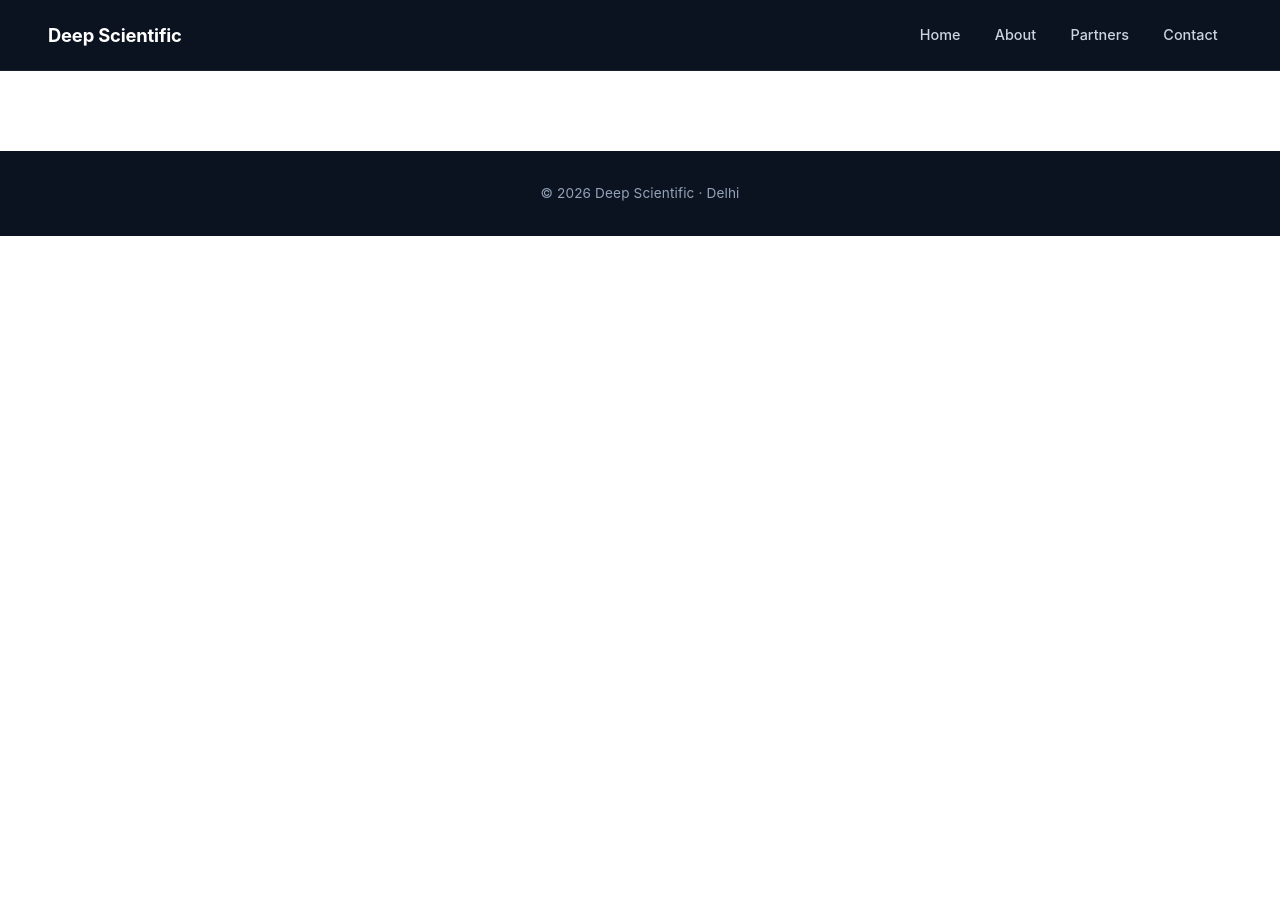
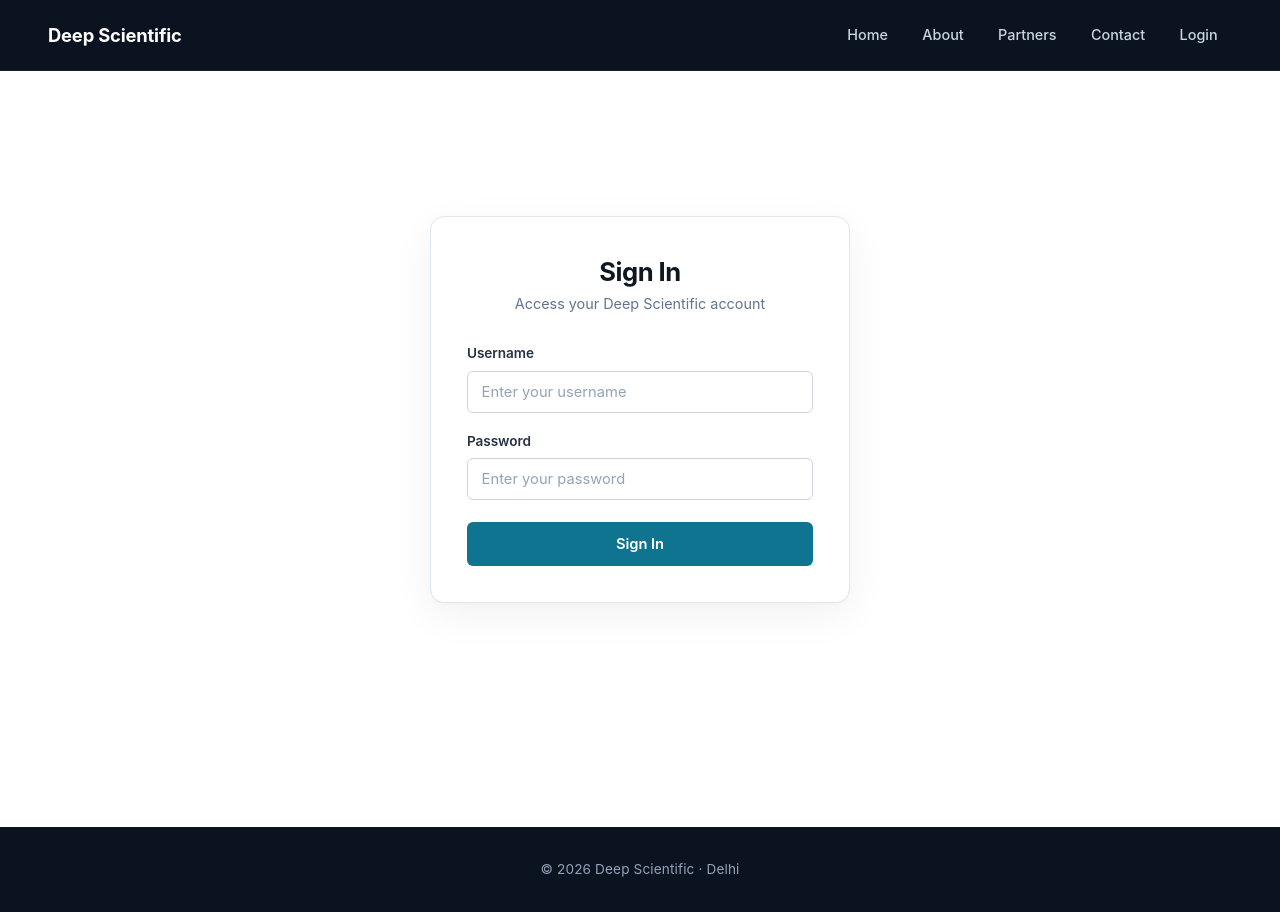
Before and after one commit to 1bmt/ds-frontend, a React (Vite) app: page /login in a window 1280 px wide. Before the commit the page ends 800 px from the top, so only its background shows below. Built offline with nearby package versions, Linux system fonts and the light colour scheme.

Commit message:
login form

```diff
--- a/src/App.jsx
+++ b/src/App.jsx
@@ -5,6 +5,7 @@ import Home from './pages/Home'
 import About from './pages/About'
 import Partners from './pages/Partners'
 import Contact from './pages/Contact'
+import Login from './pages/Login'
 
 function App() {
   return (
@@ -15,6 +16,7 @@ function App() {
         <Route path="/about" element={<About />} />
         <Route path="/partners" element={<Partners />} />
         <Route path="/contact" element={<Contact />} />
+        <Route path="/login" element={<Login />} />
       </Routes>
       <Footer />
     </div>
--- a/src/components/Header.jsx
+++ b/src/components/Header.jsx
@@ -12,6 +12,7 @@ function Header() {
           <Link to="/about">About</Link>
           <Link to="/partners">Partners</Link>
           <Link to="/contact">Contact</Link>
+          <Link to="/login">Login</Link>
         </nav>
       </div>
     </header>
--- a/src/index.css
+++ b/src/index.css
@@ -561,3 +561,52 @@ img { max-width: 100%; display: block; }
   .form-actions { justify-content: stretch; }
   .form-actions .btn { width: 100%; }
 }
+
+/* ---------- Auth pages ---------- */
+.auth-wrap {
+  min-height: calc(100vh - 220px);
+  display: flex;
+  align-items: center;
+  justify-content: center;
+  padding: 3rem 0;
+}
+
+.auth-card {
+  width: 100%;
+  max-width: 420px;
+  background: #ffffff;
+  border: 1px solid var(--border);
+  border-radius: var(--r-lg);
+  padding: 2.5rem 2.25rem 2.25rem;
+  box-shadow:
+    0 1px 2px rgba(15, 23, 32, 0.03),
+    0 12px 40px rgba(15, 23, 32, 0.06);
+}
+
+.auth-head {
+  text-align: center;
+  margin-bottom: 1.75rem;
+}
+
+.auth-head h1 {
+  font-size: 1.6rem;
+  letter-spacing: -0.02em;
+  margin-bottom: 0.35rem;
+}
+
+.auth-head p {
+  font-size: 0.9rem;
+  color: var(--muted);
+}
+
+.auth-form {
+  display: flex;
+  flex-direction: column;
+  gap: 1.1rem;
+}
+
+.auth-submit {
+  width: 100%;
+  margin-top: 0.25rem;
+  padding: 0.75rem 1rem;
+}
--- /dev/null
+++ b/src/pages/Login.jsx
@@ -0,0 +1,106 @@
+import { useState } from 'react'
+
+function Login() {
+  const [username, setUsername] = useState('')
+  const [password, setPassword] = useState('')
+  const [loading, setLoading] = useState(false)
+  const [response, setResponse] = useState(null)   // { ok: bool, message: string }
+
+  const handleSubmit = async (e) => {
+    e.preventDefault()
+    setLoading(true)
+    setResponse(null)
+
+    try {
+      const res = await fetch('http://127.0.0.1:8000/api/auth/login', {
+        method: 'POST',
+        headers: { 'Content-Type': 'application/json' },
+        body: JSON.stringify({ username, password }),
+      })
+
+      const text = await res.text()
+      let data
+      try { data = JSON.parse(text) } catch { data = text }
+
+      if (res.ok) {
+        setResponse({ ok: true, message: 'Login successful' })
+        setPassword('')
+      } else {
+        // Pull just a readable message — never render the whole object
+        const msg =
+          (typeof data === 'object' && (data.message || data.error || data.detail)) ||
+          (typeof data === 'string' && data) ||
+          `Login failed (${res.status})`
+        setResponse({ ok: false, message: msg })
+      }
+    } catch (err) {
+      setResponse({
+        ok: false,
+        message: err.message || 'Network error — could not reach server',
+      })
+    } finally {
+      setLoading(false)
+    }
+  }
+
+  return (
+    <div className="container">
+      <div className="auth-wrap">
+        <div className="auth-card">
+          <div className="auth-head">
+            <h1>Sign In</h1>
+            <p>Access your Deep Scientific account</p>
+          </div>
+
+          <form className="auth-form" onSubmit={handleSubmit}>
+            {response && (
+              <div className={`form-response ${response.ok ? 'success' : 'error'}`}>
+                {response.message}
+              </div>
+            )}
+
+            <div className="form-field">
+              <label htmlFor="username">Username</label>
+              <input
+                id="username"
+                name="username"
+                type="text"
+                autoComplete="username"
+                placeholder="Enter your username"
+                value={username}
+                onChange={(e) => setUsername(e.target.value)}
+                required
+                disabled={loading}
+              />
+            </div>
+
+            <div className="form-field">
+              <label htmlFor="password">Password</label>
+              <input
+                id="password"
+                name="password"
+                type="password"
+                autoComplete="current-password"
+                placeholder="Enter your password"
+                value={password}
+                onChange={(e) => setPassword(e.target.value)}
+                required
+                disabled={loading}
+              />
+            </div>
+
+            <button
+              type="submit"
+              className="btn btn-primary auth-submit"
+              disabled={loading}
+            >
+              {loading ? 'Signing in…' : 'Sign In'}
+            </button>
+          </form>
+        </div>
+      </div>
+    </div>
+  )
+}
+
+export default Login
```
